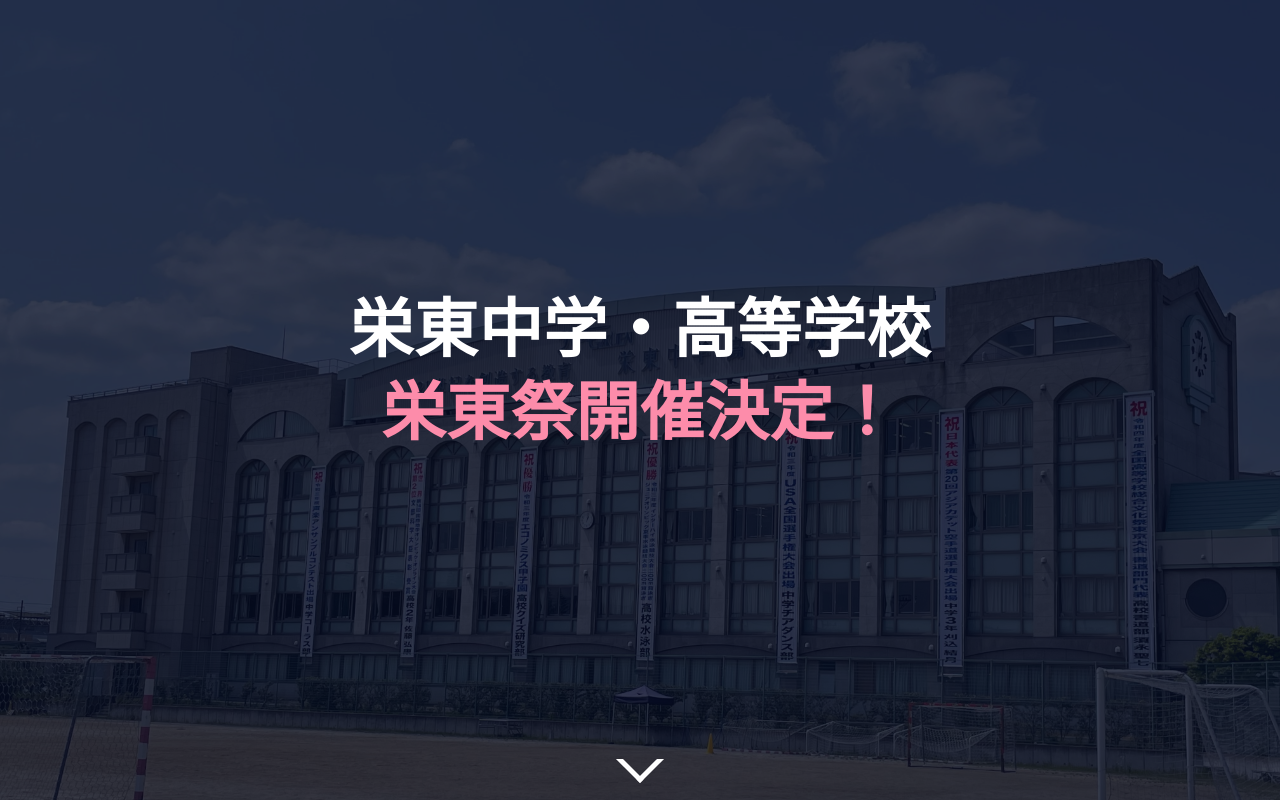
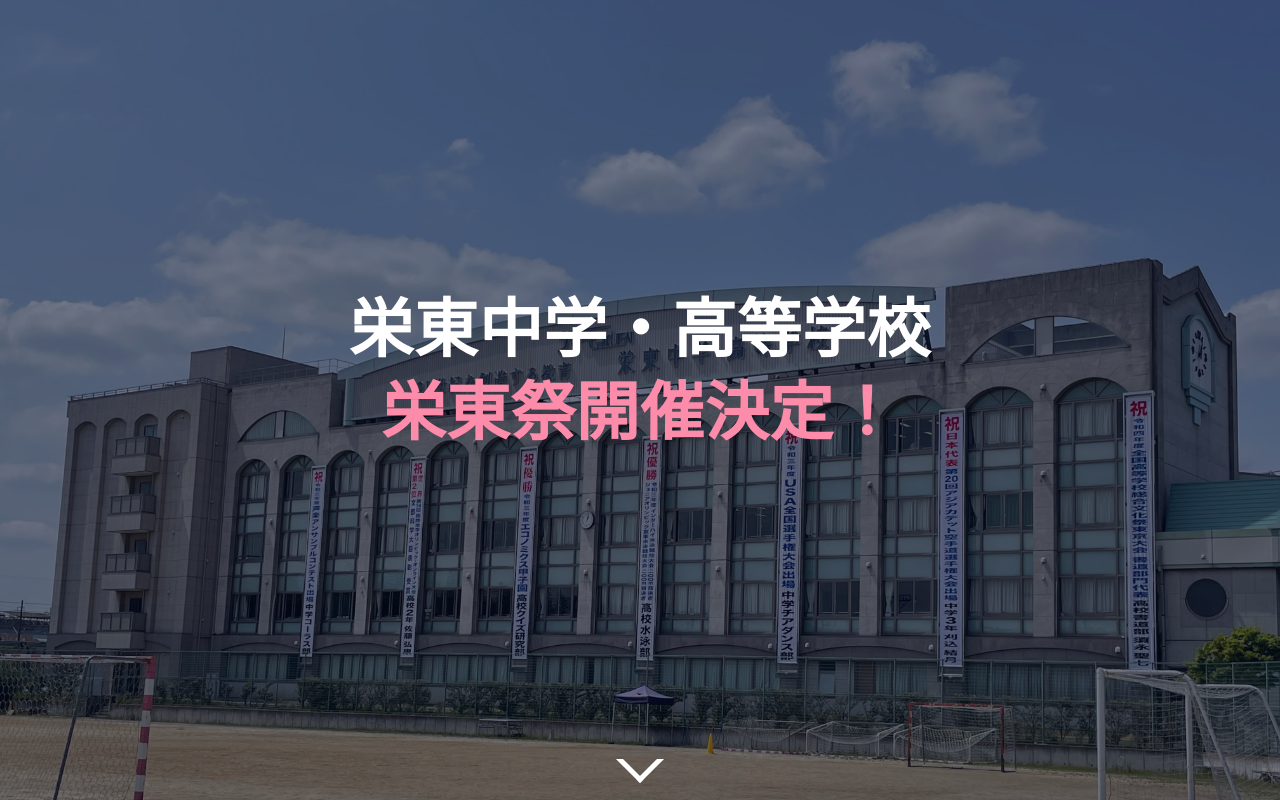
Before and after one commit to nana1177/play, a Nuxt app: page / in a window 1280 px wide. Built offline with nearby package versions, Linux system fonts and the light colour scheme.

Commit message:
change: main::before logoSize

```diff
--- a/components/mainpage.vue
+++ b/components/mainpage.vue
@@ -77,6 +77,7 @@
   .main::before{
     content: "";
     background: rgba(6, 12, 34, 0.8);
+    opacity: .7;
     position: fixed;
     bottom: 0;
     top: 0;
@@ -155,6 +156,6 @@
     text-align: center;
   }
   .logo-img{
-    width: 60vh;
+    width: min(60vh, 90vw);
   }
 </style>
```
